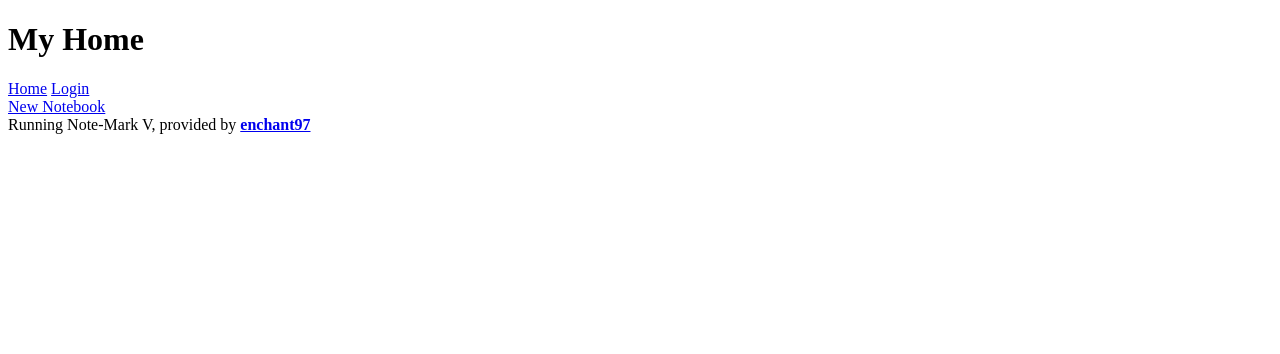
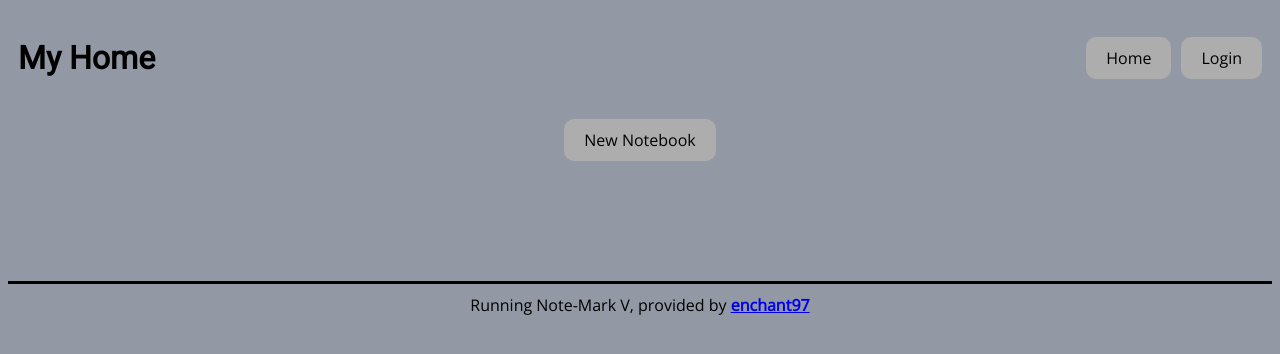
Before and after one commit to enchant97/note-mark, a Python web app: template src/note_mark/templates/personal-home/index.jinja2 in a window 1280 px wide. Shown: the top 354 px of the page. Run offline with Jinja, Linux system fonts and the light colour scheme; the template is opened without the code that fills it, so the values that code supplies are empty.

Commit message:
add css designs

```diff
--- /dev/null
+++ b/src/note_mark/static/script.js
@@ -0,0 +1,8 @@
+/**
+ * resize an element based on its current content
+ * @param {Element} elem - the element to resize
+ */
+function auto_resize_elem(elem){
+    elem.style.height = "auto";
+    elem.style.height = elem.scrollHeight + "px";
+}
--- a/src/note_mark/static/style.css
+++ b/src/note_mark/static/style.css
@@ -0,0 +1,220 @@
+:root {
+    --font-dark: black;
+    --font-light: #f0f0f0;
+    --bg-bnt: #adadad;
+    --bg-body: #9299a5;
+    --bg-body2: #9096a1;
+    --bg-body3: #767d8a;
+    --font-family-title: 'Roboto', sans-serif;
+    --font-family-main: 'Open Sans', sans-serif;
+    --font-family-code: 'Roboto Mono', monospace;
+}
+
+div,
+span,
+applet,
+object,
+iframe,
+p,
+blockquote,
+a,
+abbr,
+acronym,
+address,
+big,
+cite,
+del,
+dfn,
+em,
+img,
+ins,
+kbd,
+q,
+s,
+small,
+strike,
+strong,
+sub,
+sup,
+tt,
+var,
+b,
+u,
+i,
+center,
+dl,
+dt,
+dd,
+ol,
+ul,
+li,
+fieldset,
+form,
+label,
+legend,
+table,
+caption,
+tbody,
+tfoot,
+thead,
+tr,
+th,
+td,
+article,
+aside,
+canvas,
+details,
+embed,
+figure,
+figcaption,
+footer,
+header,
+hgroup,
+menu,
+nav,
+output,
+section,
+summary,
+time,
+mark,
+button {
+    font-family: var(--font-family-main);
+    font-size: 1em;
+}
+
+code,
+code span {
+    font-family: var(--font-family-code);
+    font-size: 0.9em;
+}
+
+h1,
+h2,
+h3,
+h4,
+h5,
+h6 {
+    font-family: var(--font-family-title);
+}
+
+h1 {
+    font-size: 2em;
+}
+
+body {
+    background-color: var(--bg-body);
+}
+
+/* header styles */
+header {
+    padding: 10px;
+    display: flex;
+    align-items: center;
+    margin-bottom: 10px;
+}
+
+header h1 {
+    margin-right: auto;
+}
+
+header nav {
+    display: flex;
+    gap: 10px;
+    align-items: center;
+}
+
+/* button styles */
+button,
+.button {
+    border: none;
+    text-decoration: none;
+    color: var(--font-dark);
+    padding: 10px 20px;
+    background-color: var(--bg-bnt);
+    border-radius: 10px;
+}
+
+button:hover,
+.button:hover {
+    cursor: pointer;
+    transition-duration: 400ms;
+    background-color: black;
+    color: var(--font-light);
+}
+
+/* flash styles */
+.flashes {
+    display: flex;
+    flex-direction: column;
+    gap: 2px;
+    color: var(--font-light);
+}
+
+.flashes div {
+    border-radius: 10px;
+    padding: 10px;
+    margin-bottom: 5px;
+}
+
+.flashes div span {
+    margin-left: 15px;
+    font-weight: bold;
+    float: right;
+    font-size: 22px;
+    line-height: 20px;
+    cursor: pointer;
+    transition: 0.3s;
+}
+
+.flashes div span:hover {
+    color: black;
+}
+
+.flashes .ok {
+    background-color: #3c9630;
+}
+
+.flashes .error {
+    background-color: #c24141;
+}
+
+.container {
+    display: flex;
+    flex-direction: column;
+    margin: auto;
+    width: 100%;
+    align-items: center;
+    gap: 10px;
+}
+
+
+#note-content {
+    width: 100%;
+    background-color: var(--bg-body2);
+}
+
+#note-content .codehilite {
+    border-radius: 10px;
+    color: var(--font-light);
+    padding: 4px 10px;
+    background-color: var(--bg-body3);
+}
+
+#note-content .codehilite pre {
+    margin: 0;
+}
+
+textarea {
+    background-color: var(--bg-body2);
+    resize: none;
+    width: 100%;
+    overflow-y: hidden;
+}
+
+/* footer styles */
+footer {
+    text-align: center;
+    margin-top: 100px;
+    border-top-style: solid;
+    padding-top: 10px;
+}
--- a/src/note_mark/templates/auth/signup.jinja2
+++ b/src/note_mark/templates/auth/signup.jinja2
@@ -6,6 +6,6 @@
     <input type="text" id="username" name="username" required>
     <label for="password">Password</label>
     <input type="password" name="password" id="password" required minlength="8">
-    <button type="submit">Login</button>
+    <button type="submit">Create</button>
 </form>
 {% endblock %}
--- a/src/note_mark/templates/personal-home/index.jinja2
+++ b/src/note_mark/templates/personal-home/index.jinja2
@@ -2,17 +2,17 @@
 {% block title %}My Home{% endblock %}
 {% block main %}
 
-<a href="{{ url_for('personal_home.new_notebook') }}">New Notebook</a>
+<a class="button" href="{{ url_for('personal_home.new_notebook') }}">New Notebook</a>
 
-<div id="personal-notebooks">
+<div class="container" id="personal-notebooks">
 {% for notebook in owned_notebooks %}
-    <a href="{{ url_for('personal_home.get_notebook', notebook_uuid=notebook.uuid) }}">{{ notebook.prefix }}</a>
+    <a class="button" href="{{ url_for('personal_home.get_notebook', notebook_uuid=notebook.uuid) }}">{{ notebook.prefix }}</a>
 {% endfor %}
 </div>
 
-<div id="shared-notebooks">
+<div class="container" id="shared-notebooks">
     {% for notebook in shared_notebooks %}
-    <a href="{{ url_for('personal_home.get_notebook', notebook_uuid=notebook.uuid) }}">{{ notebook.prefix }}</a>
+    <a class="button" href="{{ url_for('personal_home.get_notebook', notebook_uuid=notebook.uuid) }}">{{ notebook.prefix }}</a>
     {% endfor %}
 </div>
 
--- a/src/note_mark/templates/personal-home/note/create.jinja2
+++ b/src/note_mark/templates/personal-home/note/create.jinja2
@@ -4,6 +4,6 @@
 <form action="{{ url_for('personal_home.new_note', notebook_uuid=notebook_uuid) }}" method="post">
     <label for="new-note-prefix">Name</label>
     <input type="text" name="prefix" id="new-note-prefix" required placeholder="name...">
-    <button type="submit">Create</button>
+    <button class="button" type="submit">Create</button>
 </form>
 {% endblock %}
--- a/src/note_mark/templates/personal-home/note/view.jinja2
+++ b/src/note_mark/templates/personal-home/note/view.jinja2
@@ -2,10 +2,10 @@
 {% block title %}View Note{% endblock %}
 {% block main %}
 <h2>{{ note.prefix }}</h2>
-<a href="{{ url_for('personal_home.get_notebook', notebook_uuid=note.notebook_id) }}">Back To Notebook</a>
+<a class="button" href="{{ url_for('personal_home.get_notebook', notebook_uuid=note.notebook_id) }}">Back To Notebook</a>
 {% if scope in ("write", "owner") %}
-<a href="{{ url_for('personal_home.edit_note', notebook_uuid=note.notebook_id, note_uuid=note.uuid) }}">Edit</a>
-<a href="{{ url_for('personal_home.delete_note', notebook_uuid=note.notebook_id, note_uuid=note.uuid) }}">Delete</a>
+<a class="button" href="{{ url_for('personal_home.edit_note', notebook_uuid=note.notebook_id, note_uuid=note.uuid) }}">Edit</a>
+<a class="button" href="{{ url_for('personal_home.delete_note', notebook_uuid=note.notebook_id, note_uuid=note.uuid) }}">Delete</a>
 {% endif %}
 <div id="note-content">{{ content|safe }}</div>
 {% endblock %}
--- a/src/note_mark/templates/personal-home/notebook/create.jinja2
+++ b/src/note_mark/templates/personal-home/notebook/create.jinja2
@@ -4,6 +4,6 @@
 <form action="{{ url_for('personal_home.new_notebook') }}" method="post">
 <label for="notebook-name">Name</label>
 <input type="text" name="prefix" id="notebook-name" required placeholder="name...">
-<button type="submit">Save</button>
+<button class="button" type="submit">Save</button>
 </form>
 {% endblock %}
--- a/src/note_mark/templates/shared/base.jinja2
+++ b/src/note_mark/templates/shared/base.jinja2
@@ -7,8 +7,9 @@
     <meta name="viewport" content="width=device-width, initial-scale=1.0">
     <link rel="shortcut icon" href="{{ url_for('static', filename='favicon.ico') }}" type="image/x-icon">
     <link rel="preconnect" href="https://fonts.gstatic.com">
-    <link href="https://fonts.googleapis.com/css2?family=Open+Sans:wght@400;700&family=Roboto&display=swap" rel="stylesheet">
+    <link href="https://fonts.googleapis.com/css2?family=Open+Sans&family=Roboto&family=Roboto+Mono&display=swap" rel="stylesheet">
     <link rel="stylesheet" href="{{ url_for('static', filename='style.css') }}">
+    <script src="{{ url_for('static', filename='script.js') }}"></script>
 </head>
 
 <body>
@@ -16,16 +17,16 @@
         <h1>{{ self.title() }}</h1>
         <nav>
             {% if current_user.is_authenticated %}
-            <a href="{{ url_for('personal_home.index') }}">My Home</a>
-            <a href="{{ url_for('auth.logout') }}">Logout</a>
+            <a class="button" href="{{ url_for('personal_home.index') }}">My Home</a>
+            <a class="button" href="{{ url_for('auth.logout') }}">Logout</a>
             {% else %}
-            <a href="{{ url_for('home.index') }}">Home</a>
-            <a href="{{ url_for('auth.login') }}">Login</a>
+            <a class="button" href="{{ url_for('home.index') }}">Home</a>
+            <a class="button" href="{{ url_for('auth.login') }}">Login</a>
             {% endif %}
         </nav>
     </header>
-    <main>
-        {% include "/shared/includes/flashed-messages.jinja2" %}
+    {% include "/shared/includes/flashed-messages.jinja2" %}
+    <main class="container">
         {% block main %}
         {% endblock %}
     </main>
--- a/src/note_mark/views/auth.py
+++ b/src/note_mark/views/auth.py
@@ -19,7 +19,7 @@ async def login():
         if user:
             login_user(AuthUser(user.uuid.hex))
             return redirect(url_for("personal_home.index"))
-        await flash("username or password incorrect", "red")
+        await flash("username or password incorrect", "error")
 
     return await render_template("/auth/login.jinja2")
 
--- a/src/note_mark/views/personal_home.py
+++ b/src/note_mark/views/personal_home.py
@@ -97,7 +97,7 @@ async def add_user_share(notebook_uuid):
             notebook_uuid,
             user_uuid,
             write_access)
-        await flash("shared notebook")
+        await flash("shared notebook", "ok")
         return redirect(url_for(".get_notebook", notebook_uuid=notebook_uuid.hex))
     except DoesNotExist:
         await flash("notebook does not exist, or you don't have access to it", "error")
```
Also changed, not shown: src/note_mark/templates/home/index.jinja2 (+7 -1 lines), src/note_mark/templates/personal-home/note/edit.jinja2 (+11 -5 lines), src/note_mark/templates/personal-home/notebook/view.jinja2 (+5 -4 lines).
